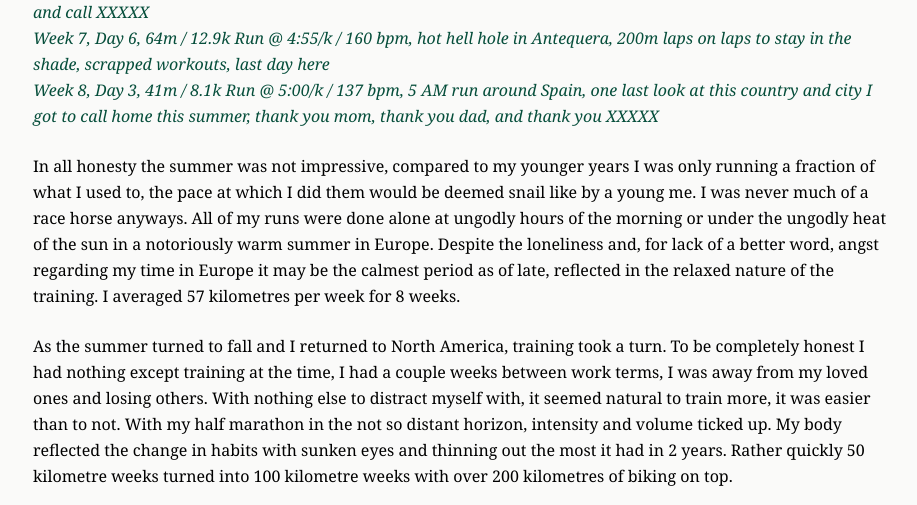
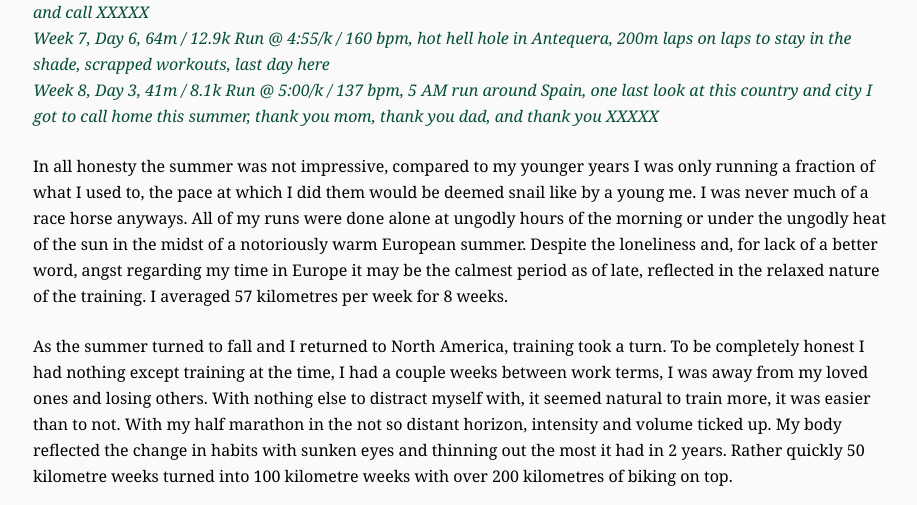
Before and after one commit to ims2003/personal_website, a Flask app: page /onrunning in a window 1280 px wide. Shown: the part 1043-1548 px from the top of the page, without its empty margins (179-1096 px from the left). Run offline with Flask 3, Linux system fonts and the light colour scheme; some libraries are stand-ins or nearby versions.

Commit message:
spelling

```diff
--- a/app/templates/onrunning.html
+++ b/app/templates/onrunning.html
@@ -31,7 +31,7 @@ Week 8, Day 3, 41m / 8.1k Run @ 5:00/k / 137 bpm, 5 AM run around Spain, one las
 </p>
 
 <!--P3-->
-<p>In all honesty the summer was not impressive, compared to my younger years I was only running a fraction of what I used to, the pace at which I did them would be deemed snail like by a young me. I was never much of a race horse anyways. All of my runs were done alone at ungodly hours of the morning or under the ungodly heat of the sun in a notoriously warm summer in Europe. Despite the loneliness and, for lack of a better word, angst regarding my time in Europe it may be the calmest period as of late, reflected in the relaxed nature of the training. I averaged 57 kilometres per week for 8 weeks. </p>
+<p>In all honesty the summer was not impressive, compared to my younger years I was only running a fraction of what I used to, the pace at which I did them would be deemed snail like by a young me. I was never much of a race horse anyways. All of my runs were done alone at ungodly hours of the morning or under the ungodly heat of the sun in the midst of a notoriously warm European summer. Despite the loneliness and, for lack of a better word, angst regarding my time in Europe it may be the calmest period as of late, reflected in the relaxed nature of the training. I averaged 57 kilometres per week for 8 weeks. </p>
 
 <!--P4-->
 <p>As the summer turned to fall and I returned to North America, training took a turn. To be completely honest I had nothing except training at the time, I had a couple weeks between work terms, I was away from my loved ones and losing others. With nothing else to distract myself with, it seemed natural to train more, it was easier than to not. With my half marathon in the not so distant horizon, intensity and volume ticked up. My body reflected the change in habits with sunken eyes and thinning out the most it had in 2 years. Rather quickly 50 kilometre weeks turned into 100 kilometre weeks with over 200 kilometres of biking on top.</p>
```
